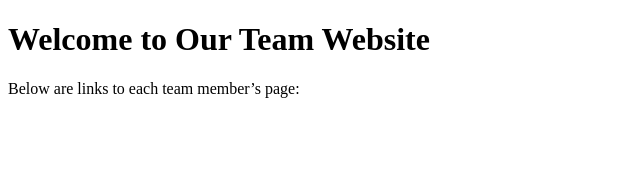
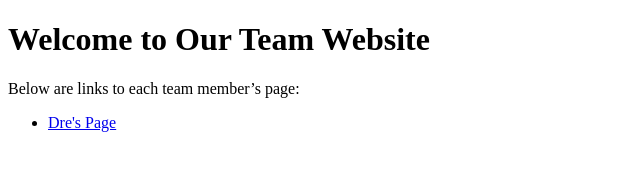
Before and after one commit to reematcs/teamwebsite, a plain HTML site: page index.html in a window 1280 px wide. Shown: the full height of the page, 0-640 px from the left. Drawn offline with Linux system fonts and the light colour scheme.

Commit message:
Update index.html

```diff
--- a/index.html
+++ b/index.html
@@ -9,7 +9,7 @@
  <h1>Welcome to Our Team Website</h1>
  <p>Below are links to each team member’s page:</p>
  <ul>
- <!-- Members will add their links here -->
+ <li><a href="dre.html">Dre's Page</a></li>
  </ul>
 </body>
 </html>
```
